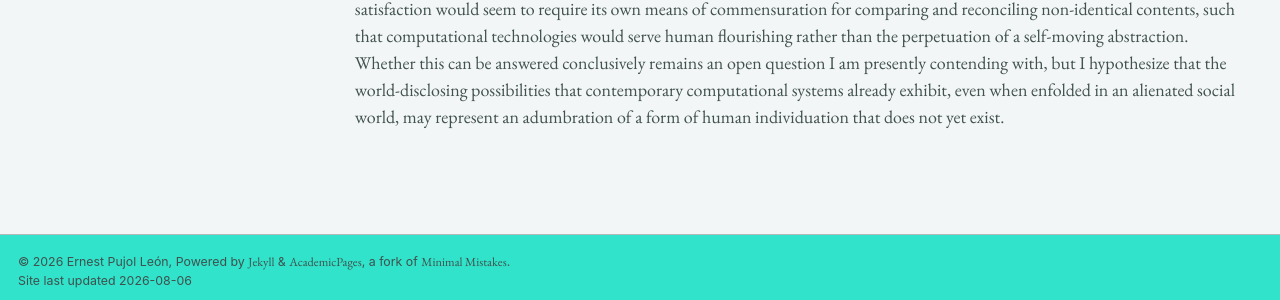
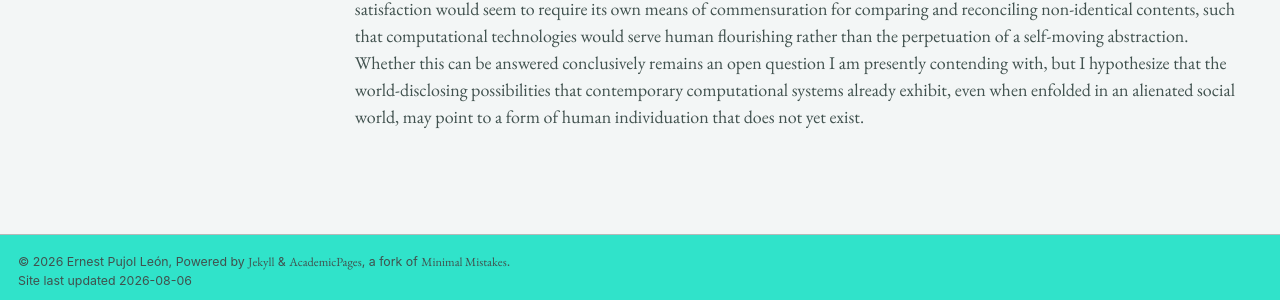
Before and after one commit to epujol90/epujol90.github.io, a Jekyll site: the page built from _pages/research.md, in a window 1280 px wide and 900 px high, scrolled down 4654 px. Shown: the part 592-892 px from the top of the window. Built offline with Jekyll 4.4.1, drawn with Linux system fonts in a browser that asks for light colours; some web fonts are replaced; a script bundle is joined from its source files by our own code; library files that are not in the unit come from our copies; some of the changed text lies outside the part shown.

Commit message:
Update research.md

```diff
--- a/_pages/research.md
+++ b/_pages/research.md
@@ -59,4 +59,4 @@ If the social ontology of a technical system must account for the intersubjectiv
 
 As scholarship historicizing the epistemology of computation has shown (Daston, Galison, Schaffer, Pasquinelli), the twin birth of this industrial configuration and the computer suggests a common operational logic. Indeed, if the industrial coupling of humans and machines necessitates a systematic regimentation of labor-time and value, then computation is the mechanism by which the modern technical system makes this requirement actionable at scale. What is more, the imperative that this informational process become ever more granular, recursive, and operative across the whole technical system means that it must eventually become inscribed in the self-regulation of its constituent parts. What thereby emerges is a machinic species of intelligence as the most realized form of universal computation, of which “the synthesis of word and number” (Weatherby) represented by contemporary large language models is the latest iteration.
 
-The organizing questions of my ongoing research are as follows. If contemporary computational systems represent a concretization of a reified mode of social cooperation based on wage labor and commodity production, do all such modes of abstract mediation necessarily involve reification? In other words, does the social ontology of computation necessitate alienated forms of valuation such as the capital relation? After all, an alternative system of social cooperation based on universal need satisfaction would seem to require its own means of commensuration for comparing and reconciling non-identical contents, such that computational technologies would serve human flourishing rather than the perpetuation of a self-moving abstraction. Whether this can be answered conclusively remains an open question I am presently contending with, but I hypothesize that the world-disclosing possibilities that contemporary computational systems already exhibit, even when enfolded in an alienated social world, may represent an adumbration of a form of human individuation that does not yet exist.
+The organizing questions of my ongoing research are as follows. If contemporary computational systems represent a concretization of a reified mode of social cooperation based on wage labor and commodity production, do all such modes of abstract mediation necessarily involve reification? In other words, does the social ontology of computation necessitate alienated forms of valuation such as the capital relation? After all, an alternative system of social cooperation based on universal need satisfaction would seem to require its own means of commensuration for comparing and reconciling non-identical contents, such that computational technologies would serve human flourishing rather than the perpetuation of a self-moving abstraction. Whether this can be answered conclusively remains an open question I am presently contending with, but I hypothesize that the world-disclosing possibilities that contemporary computational systems already exhibit, even when enfolded in an alienated social world, may point to a form of human individuation that does not yet exist.
```
